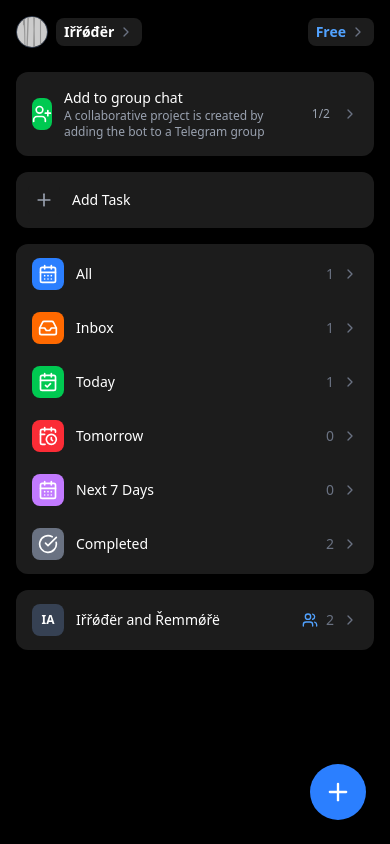
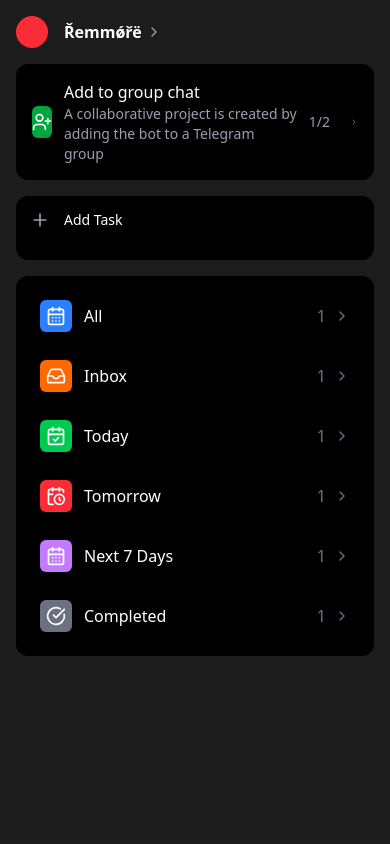
Before and after one commit to irroder/nextassist_bot, a React (Vite) app: page / in a window 390 px wide. Built offline with nearby package versions, Linux system fonts and the light colour scheme.

Commit message:
refactor: remove hover effects and improve mobile interface

```diff
--- a/src/App.tsx
+++ b/src/App.tsx
@@ -17,104 +17,54 @@
 import "./index.css";
 
 const categories = [
-	{ name: "All", icon: <CalendarDays />, color: "bg-blue-500", count: 1 },
-	{ name: "Inbox", icon: <Inbox />, color: "bg-orange-500", count: 1 },
-	{ name: "Today", icon: <CalendarCheck />, color: "bg-green-500", count: 1 },
-	{
-		name: "Tomorrow",
-		icon: <CalendarClock />,
-		color: "bg-red-500",
-		count: 0,
-	},
-	{
-		name: "Next 7 Days",
-		icon: <CalendarDays />,
-		color: "bg-purple-400",
-		count: 0,
-	},
-	{
-		name: "Completed",
-		icon: <CheckCircle />,
-		color: "bg-gray-500",
-		count: 2,
-	},
+	{ name: "All", icon: <CalendarDays />, color: "bg-blue-500" },
+	{ name: "Inbox", icon: <Inbox />, color: "bg-orange-500" },
+	{ name: "Today", icon: <CalendarCheck />, color: "bg-green-500" },
+	{ name: "Tomorrow", icon: <CalendarClock />, color: "bg-red-500" },
+	{ name: "Next 7 Days", icon: <CalendarDays />, color: "bg-purple-400" },
+	{ name: "Completed", icon: <CheckCircle />, color: "bg-gray-500" },
 ];
-
-// Пример данных для последнего элемента (можно сделать динамическим)
-const sharedList = { name: "Iřřǿđër and Řemmǿřë", members: 2 };
 
 export default function App() {
 	const [showAddTask, setShowAddTask] = useState(false);
 	const [taskInput, setTaskInput] = useState("");
 
-	const toggleAddTask = () => {
-		setShowAddTask(!showAddTask);
+	const toggleAddTask = (e: React.MouseEvent) => {
+		if (
+			e.target === e.currentTarget ||
+			(e.target as HTMLElement).closest(".button-content")
+		) {
+			setShowAddTask(!showAddTask);
+		}
 	};
 
 	return (
-		// Основной фон теперь черный, как на картинке
-		<div className="bg-[#000000] min-h-screen text-white p-4 relative max-w-[100vw] overflow-x-hidden font-sans">
-			{/* Верхняя панель */}
-			<div className="flex justify-between items-center mb-6">
-				{" "}
-				{/* Увеличен отступ снизу */}
+		<div className="bg-[#1c1c1c] min-h-screen text-white p-4 relative max-w-[100vw] overflow-x-hidden">
+			<div className="flex justify-between items-center mb-4">
 				<div className="flex items-center gap-2">
-					<img
-						// Замените на реальный URL аватара или используйте плейсхолдер
-						src="https://via.placeholder.com/32/1E90FF/FFFFFF?text=U"
-						alt="avatar"
-						className="rounded-full w-8 h-8 border border-gray-700" // Добавлена рамка как на картинке
-					/>
-					<div className="flex items-center gap-1 bg-[#1c1c1c] px-2 py-1 rounded-lg cursor-pointer">
-						{" "}
-						{/* Фон темнее, скругление больше */}
-						<span className="font-semibold text-sm">
-							Iřřǿđër
-						</span>{" "}
-						{/* Шрифт и размер */}
-						<ChevronRight className="w-4 h-4 text-gray-500" />{" "}
-						{/* Цвет иконки */}
+					<div className="w-8 h-8 rounded-full bg-red-500"></div>
+					<div className="flex items-center gap-1 px-2 py-1 rounded">
+						<span className="font-semibold">Řemmǿřë</span>
+						<ChevronRight className="w-4 h-4 text-gray-400" />
 					</div>
 				</div>
-				<div className="flex items-center gap-1 bg-[#1c1c1c] px-2 py-1 rounded-lg cursor-pointer">
-					{" "}
-					{/* Стиль как у левого элемента */}
-					<span className="font-semibold text-sm text-blue-400">
-						Free
-					</span>{" "}
-					{/* Цвет текста */}
-					<ChevronRight className="w-4 h-4 text-gray-500" />
-				</div>
 			</div>
-			{/* Секция Add to group chat */}
-			<div className="bg-[#1c1c1c] rounded-xl p-4 flex items-center gap-3 mb-4 cursor-pointer">
-				{" "}
-				{/* Фон темнее, скругление больше */}
-				<div className="bg-green-500 rounded-lg w-8 h-8 flex items-center justify-center">
-					{" "}
-					{/* Скругление больше */}
+
+			<div className="bg-[#000000] rounded-xl p-4 flex items-center gap-3 mb-4 cursor-pointer">
+				<div className="bg-green-600 rounded-md w-8 h-8 flex items-center justify-center">
 					<UserPlus className="text-white w-5 h-5" />
 				</div>
-				<div className="flex-grow">
-					{" "}
-					{/* Занимает доступное пространство */}
-					<p className="font-medium text-white text-sm">
-						Add to group chat
-					</p>{" "}
-					{/* Размер шрифта */}
-					<p className="text-xs text-gray-400">
-						{" "}
-						{/* Размер шрифта */}A collaborative project is created
-						by adding the bot to a Telegram group
+				<div>
+					<p className="font-medium text-white">Add to group chat</p>
+					<p className="text-sm text-gray-400">
+						A collaborative project is created by adding the bot to
+						a Telegram group
 					</p>
 				</div>
-				<span className="ml-auto text-xs text-gray-400">1/2</span>{" "}
-				{/* Размер шрифта */}
-				<ChevronRight className="w-4 h-4 text-gray-500 flex-shrink-0" />{" "}
-				{/* Цвет иконки */}
+				<span className="ml-auto text-sm text-gray-400">1/2</span>
+				<ChevronRight className="ml-2 w-4 h-4 text-gray-400" />
 			</div>
-			{/* Кнопка/Секция Add Task */}
-			{/* Применяем классы для стилизации и анимации */}
+
 			<div
 				className={`add-task-button mb-4 ${showAddTask ? "open" : ""}`}
 				onClick={toggleAddTask}
@@ -122,36 +72,39 @@
 				<div className="button-content">
 					<div
 						className={`p-1.5 rounded-md ${
-							showAddTask ? "bg-transparent" : "bg-[#1c1c1c]"
+							showAddTask ? "bg-transparent" : "bg-[#000000]"
 						}`}
 					>
-						<Plus className="text-gray-400 w-5 h-5 plus-icon" />
+						<Plus className="text-gray-400 plus-icon" />
 					</div>
-					<span className="text-white text-sm">Add Task</span>
+					<span className="text-sm">Add Task</span>
 				</div>
 
-				<div className="form-content">
+				<div
+					className="form-content"
+					onClick={(e) => e.stopPropagation()}
+				>
 					<input
 						type="text"
 						placeholder="Add task"
-						className="w-full bg-[#121212] text-white p-3 rounded-lg focus:outline-none placeholder-gray-500 mb-3"
+						className="w-full bg-[#000000] text-white p-3 rounded-lg focus:outline-none placeholder-gray-500 mb-3"
 						value={taskInput}
 						onChange={(e) => setTaskInput(e.target.value)}
 					/>
 					<div className="flex justify-between items-center text-gray-400 mb-3">
 						<div className="flex gap-4 items-center">
-							<button className="flex items-center gap-1 text-blue-400 bg-[#2a2a2a] px-2 py-1 rounded-md text-xs hover:bg-[#3a3a3a]">
+							<button className="flex items-center gap-1 text-blue-400 bg-[#000000] px-2 py-1 rounded-md text-xs">
 								<CalendarPlus className="w-4 h-4" /> Today
 							</button>
-							<button className="text-gray-400 bg-[#2a2a2a] p-1 rounded-md hover:bg-[#3a3a3a]">
+							<button className="text-gray-400 bg-[#000000] p-1 rounded-md">
 								<Repeat className="w-4 h-4" />
 							</button>
 						</div>
 						<div className="flex gap-3 items-center">
-							<button className="text-gray-400 bg-[#2a2a2a] p-1 rounded-md hover:bg-[#3a3a3a]">
+							<button className="text-gray-400 bg-[#000000] p-1 rounded-md">
 								<Flag className="w-4 h-4" />
 							</button>
-							<button className="text-gray-400 bg-[#2a2a2a] p-1 rounded-md hover:bg-[#3a3a3a]">
+							<button className="text-gray-400 bg-[#000000] p-1 rounded-md">
 								<AlertCircle className="w-4 h-4" />
 							</button>
 							<div className="flex items-center gap-1 bg-purple-600 px-1.5 py-0.5 rounded text-white text-xs">
@@ -159,12 +112,12 @@
 							</div>
 						</div>
 					</div>
-					<div className="flex items-center justify-between bg-[#121212] p-2 rounded-lg">
+					<div className="flex items-center justify-between bg-[#000000] p-2 rounded-lg">
 						<div className="flex items-center gap-2">
 							<Inbox className="w-5 h-5 text-orange-500" />
 							<span className="text-sm text-white">Inbox</span>
 						</div>
-						<button className="bg-blue-500 text-white p-1.5 rounded-full w-7 h-7 flex items-center justify-center hover:bg-blue-600">
+						<button className="bg-blue-500 text-white p-1.5 rounded-full w-7 h-7 flex items-center justify-center">
 							<svg
 								xmlns="http://www.w3.org/2000/svg"
 								width="16"
@@ -183,87 +136,28 @@
 					</div>
 				</div>
 			</div>
-			{/* </AnimatePresence> */}{" "}
-			{/* AnimatePresence больше не нужен для этой анимации */}
-			{/* Список категорий */}
-			<div className="bg-[#1c1c1c] rounded-xl p-1 space-y-0.5">
-				{" "}
-				{/* Уменьшен padding, добавлен space-y для тонких разделителей */}
+
+			<div className="bg-[#000000] rounded-xl p-3 space-y-1">
 				{categories.map((cat, i) => (
 					<div
 						key={i}
-						// Убраны внутренние отступы p-3, hover эффект темнее
-						className="flex items-center justify-between px-3 py-2.5 rounded-lg cursor-pointer hover:bg-[#2c2c2c] transition-colors"
+						className="flex items-center justify-between p-3 rounded-lg cursor-pointer hover:bg-[#1a1a1a] transition-colors"
 					>
 						<div className="flex items-center gap-3">
-							<div
-								className={`${cat.color} p-1.5 rounded-lg w-8 h-8 flex items-center justify-center`}
-							>
-								{" "}
-								{/* Увеличен размер иконки, скругление */}
+							<div className={`${cat.color} p-1.5 rounded-md`}>
 								{React.cloneElement(cat.icon, {
-									className: "text-white w-5 h-5", // Размер иконки внутри
+									className: "text-white w-5 h-5",
 								})}
 							</div>
-							<span className="text-white text-sm">
-								{cat.name}
-							</span>{" "}
-							{/* Размер шрифта */}
+							<span className="text-white">{cat.name}</span>
 						</div>
 						<div className="flex items-center gap-2 text-gray-500">
-							<span className="text-sm">{cat.count}</span>{" "}
-							{/* Размер шрифта */}
+							<span>1</span>
 							<ChevronRight className="w-4 h-4" />
 						</div>
 					</div>
 				))}
 			</div>
-			{/* Последний элемент списка (Shared List) */}
-			<div className="bg-[#1c1c1c] rounded-xl p-1 mt-4">
-				{" "}
-				{/* Отступ сверху */}
-				<div className="flex items-center justify-between px-3 py-2.5 rounded-lg cursor-pointer hover:bg-[#2c2c2c] transition-colors">
-					<div className="flex items-center gap-3">
-						<div
-							className={`bg-gray-700 p-1.5 rounded-lg w-8 h-8 flex items-center justify-center`}
-						>
-							{/* Иконка инициалов или аватаров */}
-							<span className="text-white text-xs font-bold">
-								IA
-							</span>
-						</div>
-						<span className="text-white text-sm">
-							{sharedList.name}
-						</span>
-					</div>
-					<div className="flex items-center gap-2 text-gray-500">
-						{/* Иконка участников */}
-						<svg
-							xmlns="http://www.w3.org/2000/svg"
-							width="16"
-							height="16"
-							viewBox="0 0 24 24"
-							fill="none"
-							stroke="currentColor"
-							strokeWidth="2"
-							strokeLinecap="round"
-							strokeLinejoin="round"
-							className="text-blue-400"
-						>
-							<path d="M16 21v-2a4 4 0 0 0-4-4H6a4 4 0 0 0-4 4v2"></path>
-							<circle cx="9" cy="7" r="4"></circle>
-							<path d="M22 21v-2a4 4 0 0 0-3-3.87"></path>
-							<path d="M16 3.13a4 4 0 0 1 0 7.75"></path>
-						</svg>
-						<span className="text-sm">{sharedList.members}</span>
-						<ChevronRight className="w-4 h-4" />
-					</div>
-				</div>
-			</div>
-			{/* Плавающая кнопка добавления */}
-			<button className="fixed bottom-6 right-6 bg-blue-500 text-white rounded-full w-14 h-14 flex items-center justify-center shadow-lg hover:bg-blue-600 transition-colors">
-				<Plus className="w-7 h-7" />
-			</button>
 		</div>
 	);
 }
--- a/src/index.css
+++ b/src/index.css
@@ -2,6 +2,13 @@
 
 * {
 	overscroll-behavior: none;
+}
+
+/* Базовые размеры для мобильных устройств */
+:root {
+	--icon-size: clamp(1.25rem, 4vw, 1.5rem);
+	--text-size: clamp(0.875rem, 3.5vw, 1rem);
+	--padding-size: clamp(0.5rem, 2vw, 0.75rem);
 }
 
 /* Добавьте это в ваш CSS файл */
@@ -29,40 +36,29 @@
 .add-task-button {
 	display: flex;
 	flex-direction: column;
-	background-color: #1c1c1c;
-	padding: 0.75rem;
+	background-color: #000000;
+	padding: var(--padding-size);
 	border-radius: 0.75rem;
 	cursor: pointer;
 	transition: all 0.3s cubic-bezier(0.4, 0, 0.2, 1);
 	position: relative;
-	overflow: hidden;
-	min-height: 48px;
-}
-
-.add-task-button::after {
-	content: "";
-	position: absolute;
-	top: 0;
-	left: 0;
-	right: 0;
-	bottom: 0;
-	background: linear-gradient(45deg, rgba(255, 255, 255, 0.1), transparent);
-	opacity: 0;
-	transition: opacity 0.3s ease;
-}
-
-.add-task-button:hover::after {
-	opacity: 1;
+	overflow: visible;
+	min-height: clamp(2.5rem, 8vw, 3rem);
+	width: 100%;
+	-webkit-tap-highlight-color: transparent; /* Убираем подсветку при тапе */
 }
 
 .add-task-button .button-content {
 	display: flex;
 	align-items: center;
-	gap: 0.75rem;
+	gap: var(--padding-size);
+	pointer-events: auto;
 }
 
 .add-task-button .plus-icon {
 	transition: transform 0.3s ease;
+	width: var(--icon-size);
+	height: var(--icon-size);
 }
 
 .add-task-button.open .plus-icon {
@@ -75,6 +71,7 @@
 	overflow: hidden;
 	transition: all 0.3s cubic-bezier(0.4, 0, 0.2, 1);
 	margin-top: 0;
+	pointer-events: auto;
 }
 
 .add-task-button.open .form-content {
@@ -82,3 +79,49 @@
 	opacity: 1;
 	margin-top: 1rem;
 }
+
+/* Адаптивные стили для текста и иконок */
+.text-sm {
+	font-size: var(--text-size);
+}
+
+.w-5,
+.h-5 {
+	width: var(--icon-size);
+	height: var(--icon-size);
+}
+
+.w-4,
+.h-4 {
+	width: calc(var(--icon-size) * 0.8);
+	height: calc(var(--icon-size) * 0.8);
+}
+
+/* Улучшения для мобильных устройств */
+@media (max-width: 640px) {
+	.add-task-button {
+		margin-bottom: 1rem;
+	}
+
+	.add-task-button .form-content {
+		padding: var(--padding-size);
+	}
+
+	input,
+	button {
+		font-size: var(--text-size);
+	}
+}
+
+/* Убираем все hover эффекты */
+button,
+.add-task-button,
+.categories-item {
+	-webkit-tap-highlight-color: transparent;
+}
+
+button:active,
+.add-task-button:active,
+.categories-item:active {
+	opacity: 0.8;
+}
```
